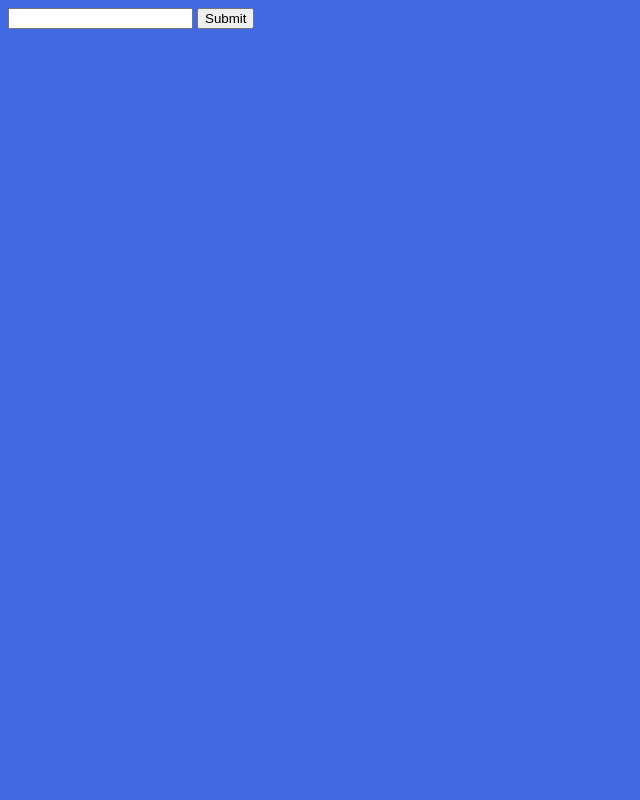
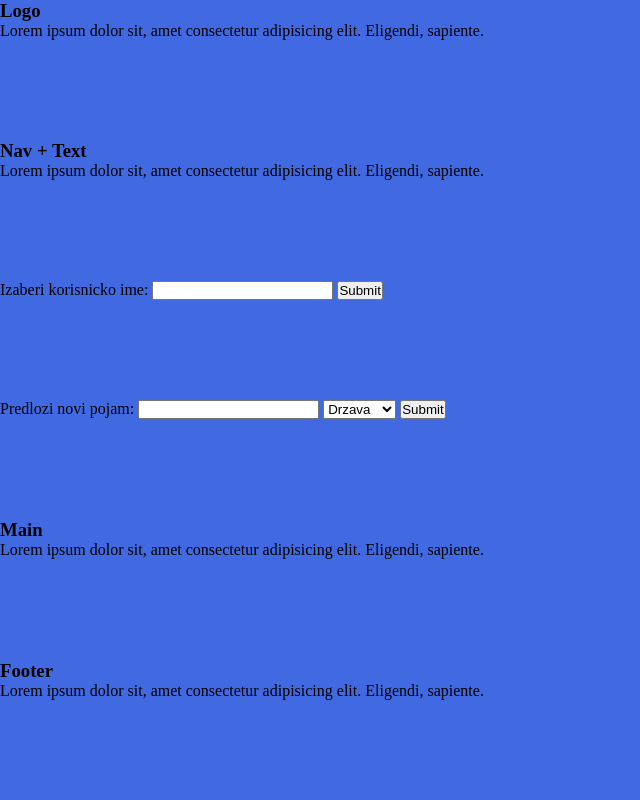
Before and after one commit to JoRan29/zanimljivaGeografija, a plain HTML site: page index.html in a window 1280 px wide. Shown: the whole page, without its empty margins (0-640 px from the left). Drawn offline with Linux system fonts and the light colour scheme.

Commit message:
main html

```diff
--- a/app.js
+++ b/app.js
@@ -0,0 +1,9 @@
+// DOM
+let formKorisnik = document.querySelector("#formKorisnik");
+let formPredlog = document.querySelector("#formPredlog");
+
+console.log(formKorisnik, formPredlog);
+// Klasa
+class Geografija {
+    constructor(kor, kat, poj, slo, vreme);
+}
--- a/index.html
+++ b/index.html
@@ -7,10 +7,79 @@
     <title>Zanimljiva Geografija</title>
   </head>
   <body>
-    <form action="">
-      <input type="text" />
-      <input type="submit" name="" id="" />
-    </form>
+    <div class="container">
+      <div class="box">
+        <div class="content">
+          <h3>Logo</h3>
+          <p>
+            Lorem ipsum dolor sit, amet consectetur adipisicing elit. Eligendi,
+            sapiente.
+          </p>
+        </div>
+      </div>
+    </div>
+    <div class="container">
+      <div class="box">
+        <div class="content">
+          <h3>Nav + Text</h3>
+          <p>
+            Lorem ipsum dolor sit, amet consectetur adipisicing elit. Eligendi,
+            sapiente.
+          </p>
+        </div>
+      </div>
+    </div>
+    <div class="container">
+      <div class="box">
+        <div class="content">
+          <!-- Forma - Korisnicko ime -->
+          <form id="formKorisnik">
+            <label for="">Izaberi korisnicko ime:</label>
+            <input type="text" />
+            <input type="submit" name="" id="" />
+          </form>
+        </div>
+      </div>
+    </div>
+    <div class="container">
+      <div class="box">
+        <div class="content">
+          <!-- Forma - Predlog (Novi pojam) -->
+          <form id="formPredlog">
+            <label for="">Predlozi novi pojam:</label>
+            <input type="text" />
+            <select id="select">
+              <option value="Drzava">Drzava</option>
+              <option value="Grad">Grad</option>
+              <option value="Predmet">Predmet</option>
+            </select>
+            <input type="submit" name="" id="" />
+          </form>
+        </div>
+      </div>
+    </div>
+    <div class="container">
+      <div class="box">
+        <div class="content">
+          <h3>Main</h3>
+          <p>
+            Lorem ipsum dolor sit, amet consectetur adipisicing elit. Eligendi,
+            sapiente.
+          </p>
+        </div>
+      </div>
+    </div>
+    <div class="container">
+      <div class="box">
+        <div class="content">
+          <h3>Footer</h3>
+          <p>
+            Lorem ipsum dolor sit, amet consectetur adipisicing elit. Eligendi,
+            sapiente.
+          </p>
+        </div>
+      </div>
+    </div>
     <script src="app.js"></script>
   </body>
 </html>
--- a/style/style.scss
+++ b/style/style.scss
@@ -1,3 +1,11 @@
+* {
+  margin: 0;
+  padding: 0;
+  box-sizing: border-box;
+}
+
 body {
+  display: grid;
   background-color: royalblue;
+  min-height: 100vh;
 }
```
Also changed, not shown: style/style.css, 1 other file.
